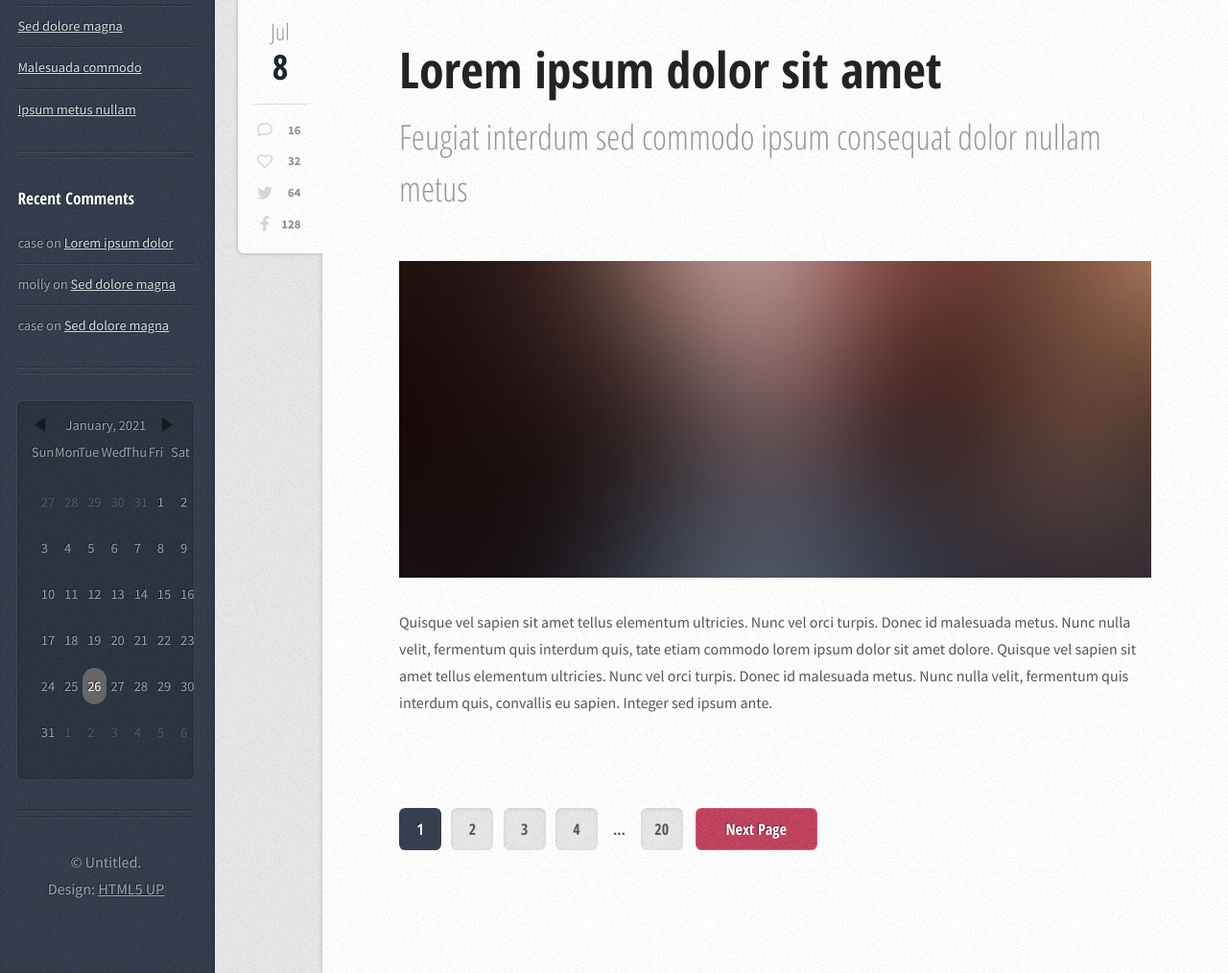
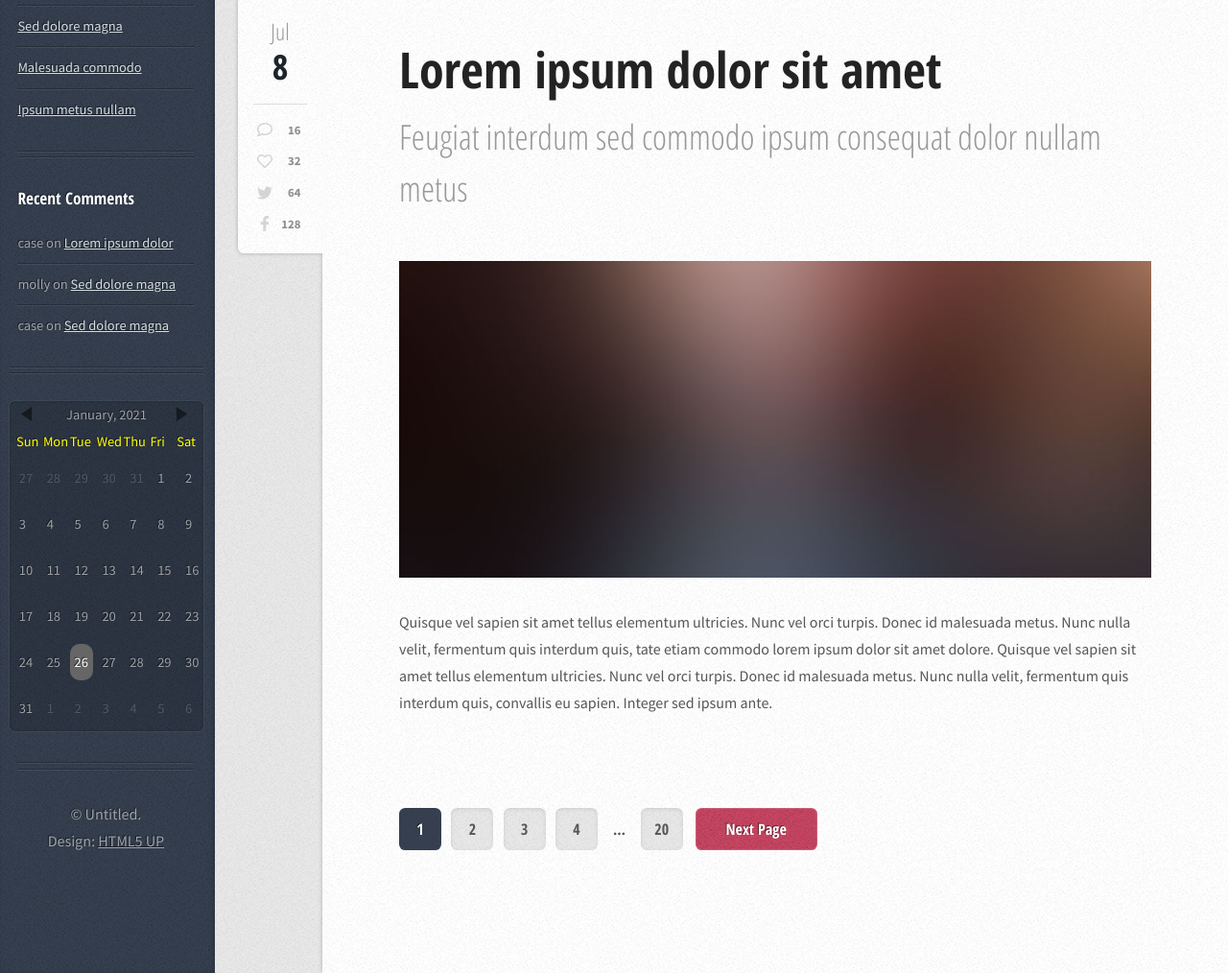
Before and after one commit to pedrormiguel/NeocityWeb, a plain HTML site: page index.html in a window 1280 px wide. Shown: the part 899-1913 px from the top of the page at 96% size. Drawn offline with Linux system fonts and the light colour scheme.

Commit message:
Ajustes en marging/Padding para el calendario

```diff
--- a/assets/css/main.css
+++ b/assets/css/main.css
@@ -1918,7 +1918,7 @@ input, select, textarea {
 		position: relative;
 		background-color: rgba(0, 0, 0, 0.15);
 		border-radius: 0.4em;
-		padding: 0.75em 0.5em 0.75em 0.5em;
+		padding: 0;
 		box-shadow: 0 0 0 1px rgba(255, 255, 255, 0.05), inset 0 0 0.25em 0 rgba(0, 0, 0, 0.25);
 	}
 
@@ -1946,7 +1946,7 @@ input, select, textarea {
 
 	.box.calendar th {
 		cursor: default;
-		padding: 0.35em 0 0.35em 0;
+		padding: 0.35em 0;
 		border-top: solid 1px rgba(0, 0, 0, 0.25);
 		box-shadow: inset 0px 1px 0px 0px rgba(255, 255, 255, 0.075);
 		font-weight: 700;
--- a/components/calendar/css/demo.css
+++ b/components/calendar/css/demo.css
@@ -4,6 +4,8 @@ body{
   color: #333;
 }
 
-.cld-main {
-  width: 90%;
+#box {
+  position: relative;
+  right: .6em;
+  width: 110%;
 }
--- a/components/calendar/css/theme1.css
+++ b/components/calendar/css/theme1.css
@@ -1,13 +1,53 @@
-.cld-main{
+.cld-main {
   width: 100%;
 }
 
-.cld-main a{
+#sidebar .cld-main  {
+
+ }
+
+li.cld-label {
+  margin-left: 0;
+  text-align: center;
+}
+
+ul.cld-labels {
+  width: 100%;
+  display: inline-flex;
+  flex-wrap: wrap;
+  align-self: center;
+  text-align: center;
+  justify-content: center;
+}
+
+ul.cld-days, ul.cld-labels {
+  padding: 0;
+  margin: 0;
+}
+
+ul.cld-days::first-letter, ul.cld-labels {
+  color: yellow;
+  padding-left: 0.5em ;
+}
+
+li.cld-label {
+
+  display: inline-flex;
+  margin: 0;
+  padding: 0;
+  flex-direction: row;
+}
+
+li.cld-day.currMonth, li.cld-day.prevMonth, li.cld-day.nextMonth {
+  padding: 0;
+}
+
+.cld-main a {
   color: #333;
   font-weight: bold;
 }
 
-  .cld-datetime{
+.cld-datetime {
   position: relative;
   width: 90%;
   min-width: 100px;
@@ -16,7 +56,7 @@
   overflow: hidden;
 }
 
-  .cld-datetime .today{
+.cld-datetime .today {
   position: relative;
   float: left;
   width: calc(100% - 40px);
@@ -24,65 +64,55 @@
   text-align: center;
 }
 
-  .cld-nav{
+.cld-nav {
   position: relative;
   width: 20px;
   height: 20px;
   margin-top: 2px;
 }
-
-  .cld-nav:hover{
+.cld-nav:hover {
   cursor: pointer;
 }
-
-  .cld-nav:hover svg{
+.cld-nav:hover svg {
   fill: #666;
 }
-
-  .cld-rwd{
+.cld-rwd {
   float: left;
 }
-
-  .cld-fwd{
+.cld-fwd {
   float: right;
 }
 
-  .cld-nav svg:hover{
-
-    }
-
-.cld-labels, .cld-days{
-  padding-left: 0;
-}
-
-.cld-label, .cld-day{
-    display: inline-block;
+.cld-label,
+.cld-day {
+  display: inline-flex;
+  flex-wrap: wrap;
   width: 14.28%;
+  margin: 0em;
   text-align: center;
 }
 
-  .cld-day.today .cld-number{
+.cld-day.today .cld-number {
   display: inline-block;
-    border-radius: 50px;
+  position: relative;
+  border-radius: 10px;
   background: #666;
   color: #fff;
 }
 
-  .cld-day.disableDay{
+.cld-day.disableDay {
   opacity: 0.5;
 }
-
-  .cld-day.nextMonth, .cld-day.prevMonth{
+.cld-day.nextMonth,
+.cld-day.prevMonth {
   opacity: 0.33;
 }
-
-    .cld-number{
+.cld-number {
   position: relative;
   margin: 5px;
   padding: 5px;
 }
-
-      .cld-title{
+.cld-title {
   position: absolute;
   z-index: 5;
   display: none;
@@ -95,15 +125,14 @@
   border-radius: 5px;
   font-size: 12px;
 }
-
-      .cld-number:hover .cld-title{
+.cld-number:hover .cld-title {
   display: block;
 }
-
-      .cld-title::before{
-        content: '';
+.cld-title::before {
+  content: "";
   position: absolute;
-        top: -7.5px; left: 7.5px;
+  top: -7.5px;
+  left: 7.5px;
   width: 0;
   height: 0;
   border-left: 7.5px solid transparent;
@@ -111,20 +140,21 @@
 
   border-bottom: 7.5px solid #ccc;
 }
-
-      .cld-number.eventday{
+.cld-number.eventday {
   display: inline-block;
   height: 20px;
   width: 20px;
   border-radius: 50px;
   border: 1px solid #999;
 }
-
-      .cld-number.eventday:hover{
+.cld-number.eventday:hover {
   cursor: pointer;
   background: #eee;
 }
-
-      .today .cld-number.eventday:hover{
+.today .cld-number.eventday:hover {
   background: #888;
 }
+
+#currentDay {
+  background-color: blue !important;
+}
--- a/index.html
+++ b/index.html
@@ -171,12 +171,8 @@
 
 				<!-- Calendar -->
 
-				<section class="box calendar">
-
-				<div class="inner" id="caleandar">
-
-				</div>
-
+				<section class="box calendar" id="box">
+					<div class="inner" id="caleandar"></div>
 				</section>
 
 					<!--<section class="box calendar">-->
```
Also changed, not shown: components/calendar/js/caleandar.js (+42 -15 lines), sites/resume/css/styles.css, 1 other file. Lines whose indentation alone changed are shown as unchanged.
